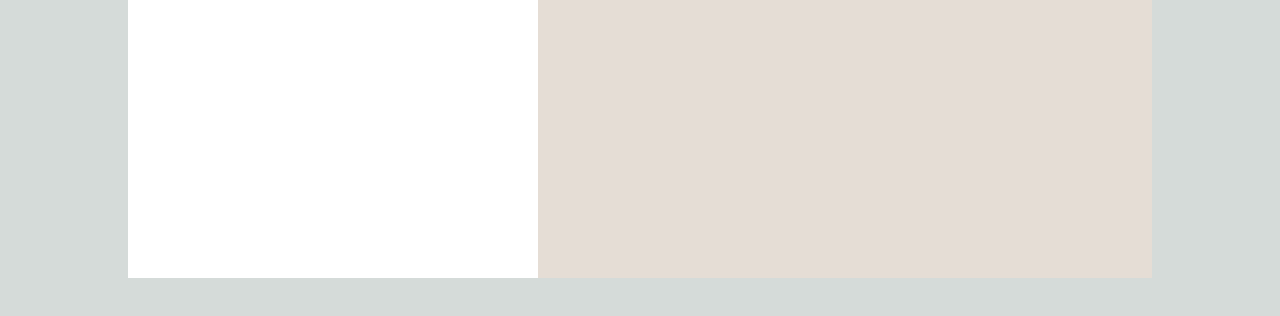
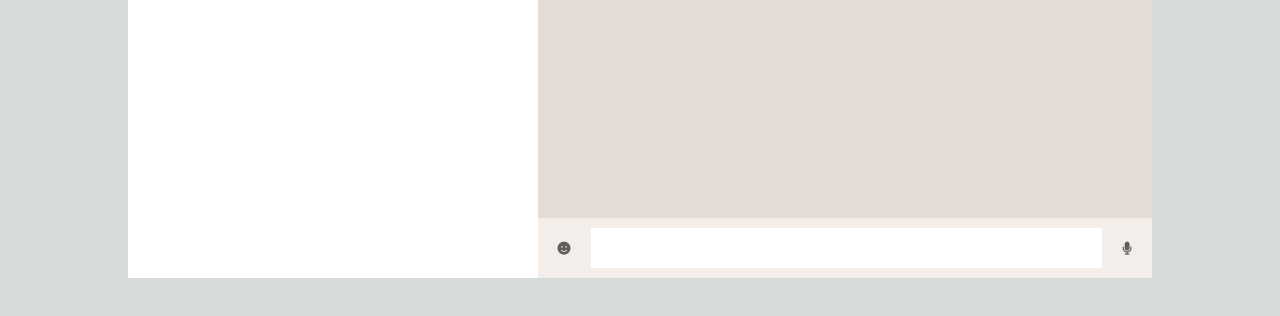
Before and after one commit to EduardoVaccarella/js-html-css-boolzap, a plain HTML site: page index.html in a window 1280 px wide. Shown: the part 482-798 px from the top of the page. Drawn offline with nearby package versions, Linux system fonts and the light colour scheme.

Commit message:
aggiunta la barra per inviare messaggi in chat

```diff
--- a/index.html
+++ b/index.html
@@ -120,6 +120,22 @@
                                 </div>
                             </div>
                         </div>
+
+                        <div class="input-chat">
+
+                            <div class="emojis">
+                                <i class="fa-solid fa-face-smile"></i>
+                            </div>
+
+                            <div class="input-chat-input">
+                                <input v-model="message">
+                            </div>
+
+                            <div class="emojis">
+                                <i class="fa-solid fa-microphone"></i>
+                            </div>
+
+                        </div>
                     </div>
 
                 </div>
--- a/style.css
+++ b/style.css
@@ -150,3 +150,34 @@
     display: flex;
     justify-content: flex-end;
 }
+
+#chat {
+    display: flex;
+    flex-direction: column;
+    justify-content: space-between;
+}
+
+.input-chat {
+    height: 60px;
+    background-color: #F3EEEA;
+    display: flex;
+    justify-content: space-around;
+    align-items: center;
+    gap: 20px;
+    padding: 0px 20px;
+}
+
+.input-chat-input {
+    display: flex;
+    flex-grow: 1;
+}
+
+.input-chat-input input {
+    height: 40px;
+    border: 0;
+    flex-grow: 1;
+}
+
+.emojis {
+    color: rgb(94, 94, 94);
+}
```
